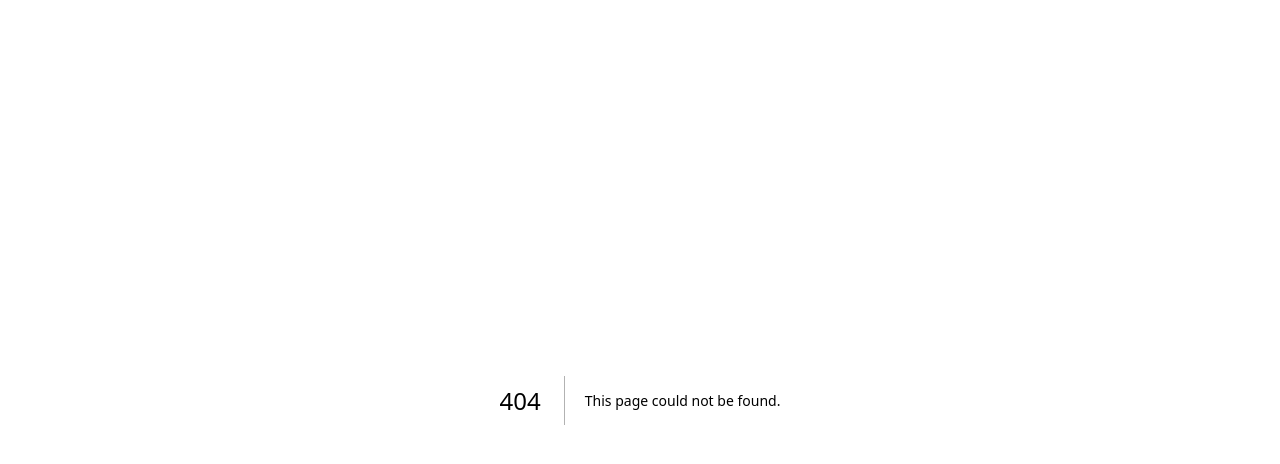
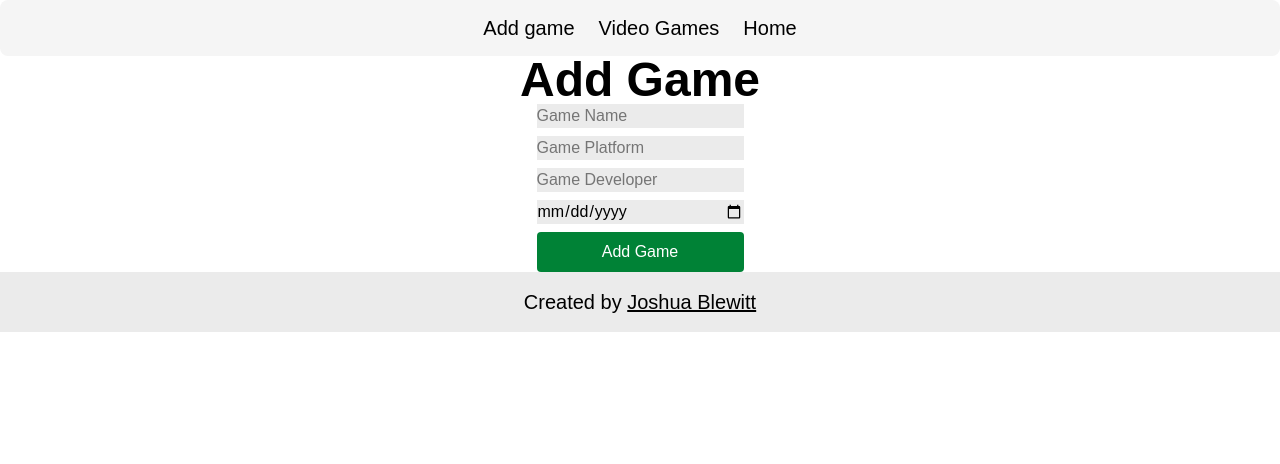
Before and after one commit to JB-26/video-game-api-nextjs, a Next.js app: page /addGame in a window 1280 px wide. Before the commit this address had no page. Shown: the top 464 px of the page. Built offline with nearby package versions, Linux system fonts and the light colour scheme.

Commit message:
Able to add a game in the front end

```diff
--- /dev/null
+++ b/app/addGame/page.tsx
@@ -0,0 +1,101 @@
+"use client";
+import Footer from "../components/Footer/footer";
+import Header from "../components/Header/header";
+import { useState } from "react";
+
+const AddGame = () => {
+  const [formData, setFormData] = useState({
+    title: "",
+    platform: "",
+    developer: "",
+    releaseDate: "",
+  });
+
+  const handleSubmit = async (e: React.FormEvent<HTMLFormElement>) => {
+    e.preventDefault();
+
+    try {
+      const response = await fetch("/api/videogame", {
+        method: "POST",
+        headers: {
+          "Content-Type": "application/json",
+        },
+        body: JSON.stringify(formData),
+      });
+
+      const result = await response.json();
+      console.log(result);
+
+      if (response.ok) {
+        alert("Game was added successfully!");
+        // Reset form data on adding the game
+        setFormData({
+          title: "",
+          platform: "",
+          developer: "",
+          releaseDate: "",
+        });
+      } else if (response.status !== 200) {
+        alert(`Failed to add game! ${result.message}`);
+      }
+    } catch (error) {
+      console.error(error);
+    }
+  };
+
+  return (
+    <div data-theme="lofi">
+      <Header />
+      <main className="flex flex-col justify-center items-center">
+        <h1 className="flex text-5xl font-bold">Add Game</h1>
+        <form className="flex flex-col gap-2" onSubmit={handleSubmit}>
+          <input
+            className="bg-base-300"
+            type="text"
+            placeholder="Game Name"
+            value={formData.title}
+            onChange={(e) =>
+              setFormData({ ...formData, title: e.target.value })
+            }
+          ></input>
+          <input
+            className="bg-base-300"
+            type="text"
+            placeholder="Game Platform"
+            value={formData.platform}
+            onChange={(e) =>
+              setFormData({ ...formData, platform: e.target.value })
+            }
+          ></input>
+          <input
+            className="bg-base-300"
+            type="text"
+            placeholder="Game Developer"
+            value={formData.developer}
+            onChange={(e) =>
+              setFormData({ ...formData, developer: e.target.value })
+            }
+          ></input>
+          <input
+            className="bg-base-300"
+            type="date"
+            placeholder="Game Release Date"
+            value={formData.releaseDate}
+            onChange={(e) =>
+              setFormData({ ...formData, releaseDate: e.target.value })
+            }
+          ></input>
+          <button
+            className="bg-green-700 p-2 text-white rounded hover:bg-green-800"
+            type="submit"
+          >
+            Add Game
+          </button>
+        </form>
+      </main>
+      <Footer />
+    </div>
+  );
+};
+
+export default AddGame;
--- a/app/api/(dashboard)/videogame/route.ts
+++ b/app/api/(dashboard)/videogame/route.ts
@@ -11,9 +11,10 @@ export const GET = async () => {
     const videogames = await Videogame.find();
     return new NextResponse(JSON.stringify(videogames), { status: 200 });
   } catch (error) {
-    return new NextResponse(`Error in retrieving video games - ${error}`, {
-      status: 500,
-    });
+    return new NextResponse(
+      JSON.stringify({ message: `Error in creating video game - ${error}` }),
+      { status: 500 },
+    );
   }
 };
 
@@ -21,6 +22,10 @@ export const POST = async (request: Request) => {
   try {
     // get value from body of request
     const body = await request.json();
+
+    if (body.releaseDate) {
+      body.releaseDate = new Date(body.releaseDate);
+    }
     // connect to the db
     await connect();
     // create new video game
@@ -36,9 +41,10 @@ export const POST = async (request: Request) => {
       { status: 201 },
     );
   } catch (error) {
-    return new NextResponse(`Error in creating video game - ${error}`, {
-      status: 500,
-    });
+    return new NextResponse(
+      JSON.stringify({ message: `Error in creating video game - ${error}` }),
+      { status: 500 },
+    );
   }
 };
 
@@ -93,9 +99,10 @@ export const PATCH = async (request: Request) => {
       }),
     );
   } catch (error) {
-    return new NextResponse(`Error in updating video game - ${error}`, {
-      status: 500,
-    });
+    return new NextResponse(
+      JSON.stringify({ message: `Error in creating video game - ${error}` }),
+      { status: 500 },
+    );
   }
 };
 
@@ -141,8 +148,9 @@ export const DELETE = async (request: Request) => {
       { status: 200 },
     );
   } catch (error) {
-    return new NextResponse(`Error in deleting video game - ${error}`, {
-      status: 500,
-    });
+    return new NextResponse(
+      JSON.stringify({ message: `Error in creating video game - ${error}` }),
+      { status: 500 },
+    );
   }
 };
--- a/app/components/Header/header.tsx
+++ b/app/components/Header/header.tsx
@@ -4,6 +4,13 @@ const Header = () => {
   return (
     <div>
       <ul className="menu menu-horizontal bg-base-200 rounded-box flex justify-center w-full text-xl">
+        <li>
+          <a>
+            <Link href="/addGame" rel="noopener noreferrer">
+              Add game
+            </Link>
+          </a>
+        </li>
         <li>
           <a>
             <Link href="/videogames" rel="noopener noreferrer">
--- a/app/globals.css
+++ b/app/globals.css
@@ -1,25 +1,6 @@
 @import "tailwindcss";
 @plugin "daisyui" {
     themes: lofi --default;
-}
-
-:root {
-    --background: #ffffff;
-    --foreground: #171717;
-}
-
-@theme inline {
-    --color-background: var(--background);
-    --color-foreground: var(--foreground);
-    --font-sans: var(--font-geist-sans);
-    --font-mono: var(--font-geist-mono);
-}
-
-@media (prefers-color-scheme: dark) {
-    :root {
-        --background: #0a0a0a;
-        --foreground: #ededed;
-    }
 }
 
 body {
--- a/app/layout.tsx
+++ b/app/layout.tsx
@@ -14,8 +14,8 @@ const geistMono = Geist_Mono({
 });
 
 export const metadata: Metadata = {
-  title: "Create Next App",
-  description: "Generated by create next app",
+  title: "Video Game API",
+  description: "A small hobby project by Joshua Blewitt",
 };
 
 export default function RootLayout({
```
